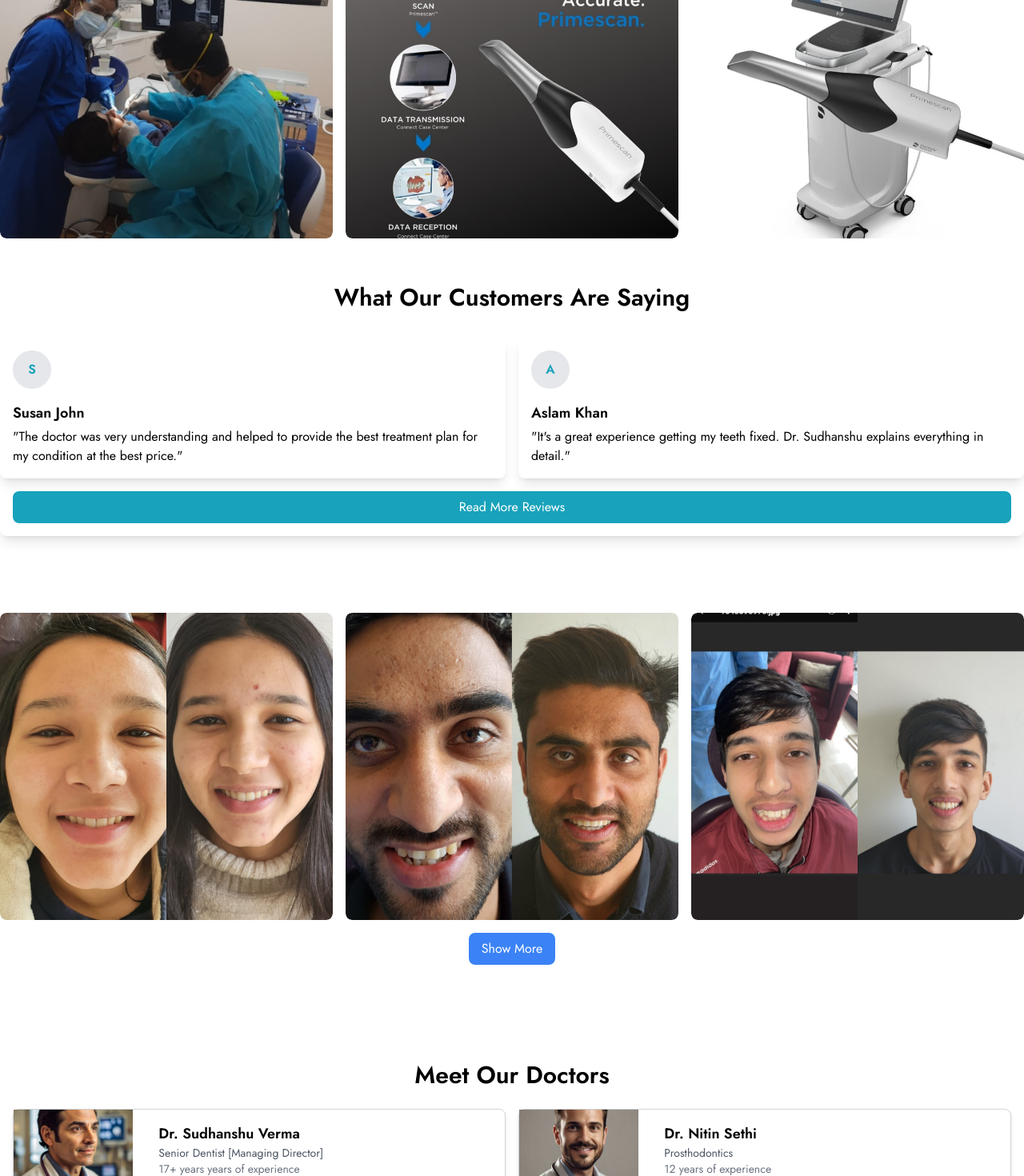
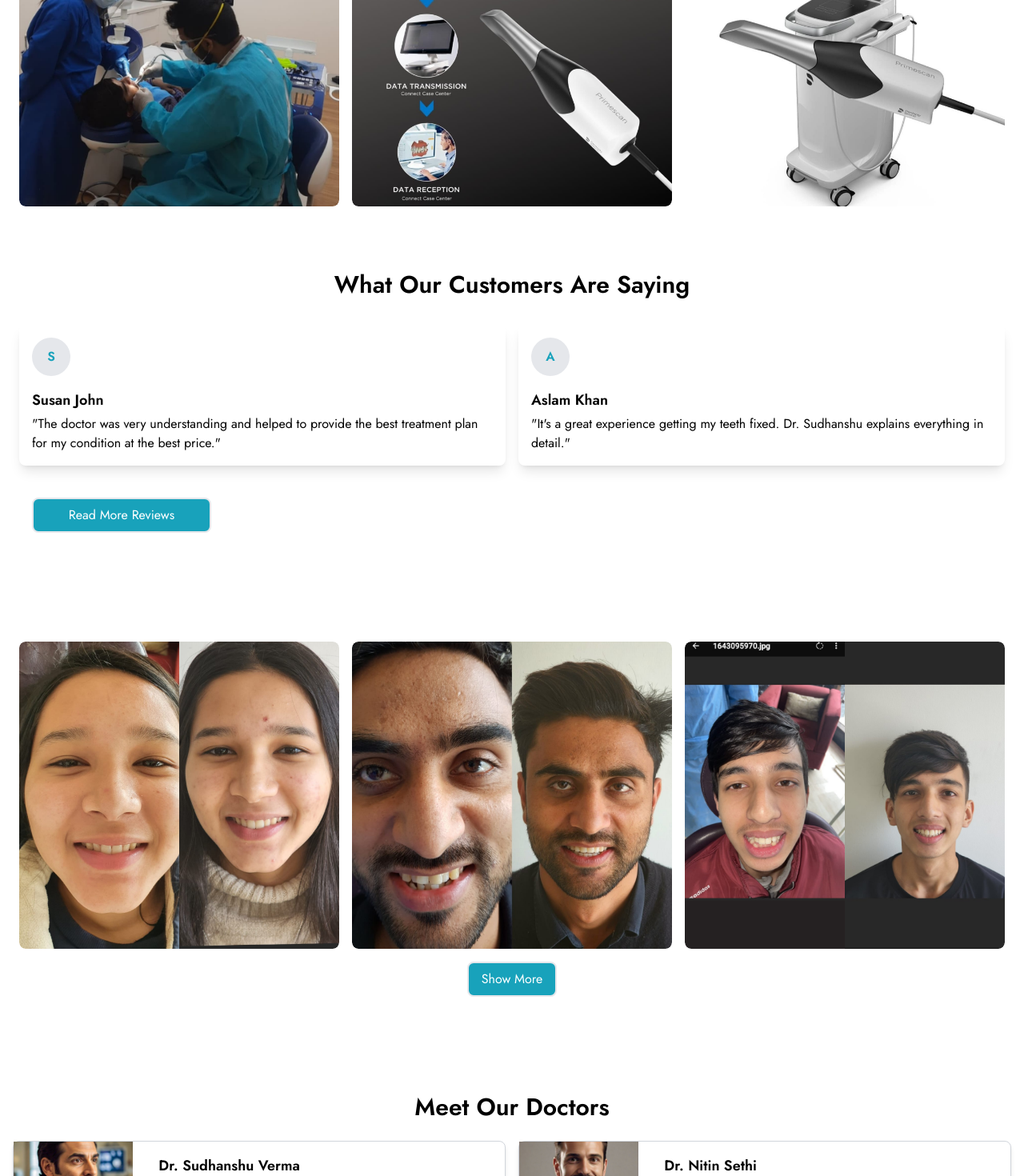
Before and after one commit to symbiote-ux/verma-dental-clinic, a Next.js app: page / in a window 1280 px wide. Shown: the part 3368-4838 px from the top of the page at 80% size. Built offline with nearby package versions, Linux system fonts and the light colour scheme.

Commit message:
Fix responsiveness

```diff
--- a/src/components/overview/ProductPhotoCollage.js
+++ b/src/components/overview/ProductPhotoCollage.js
@@ -3,9 +3,9 @@
 import Image from 'next/image';
 import Link from 'next/link';
 
-export const ProductPhotoCollage = ({ images, link = "" }) => {
+export const ProductPhotoCollage = ({ images, link = '' }) => {
   return (
-    <div className="relative w-full flex flex-col justify-center items-center overflow-y-auto py-6">
+    <div className="relative max-w-7xl flex flex-col justify-center items-center overflow-y-auto mx-auto p-6">
       {/* Photo Grid */}
       <div className="grid grid-cols-1 w-full sm:grid-cols-2 md:grid-cols-3 gap-4 h-full">
         {images.map((src, index) => (
@@ -25,12 +25,14 @@ export const ProductPhotoCollage = ({ images, link = "" }) => {
       </div>
 
       {/* Show More Button */}
-      {link && <Link
-        href={link}
-        className="mt-4 px-4 py-2 bg-blue-500 text-white rounded-lg hover:bg-blue-600 transition duration-200"
-      >
-        Show More
-      </Link>}
+      {link && (
+        <Link
+          href={link}
+          className="mt-4 px-4 py-2 bg-[#18A2BB] text-white rounded-lg hover:bg-white hover:text-[#18A2BB]  border-2 hover:border-[#18A2BB] transition duration-200"
+        >
+          Show More
+        </Link>
+      )}
     </div>
   );
 };
--- a/src/components/overview/review-overview.js
+++ b/src/components/overview/review-overview.js
@@ -3,7 +3,7 @@ import Link from 'next/link';
 
 export const ReviewOverview = () => {
   return (
-    <div className="mb-12 mt-8 max-w-7xl mx-auto">
+    <div className="mb-12 mt-8 max-w-7xl mx-auto p-6">
       <h2 className="text-2xl md:text-3xl font-bold text-center mb-8">
         What Our Customers Are Saying
       </h2>
@@ -20,8 +20,9 @@ export const ReviewOverview = () => {
             <div className="flex-grow">
               <h3 className="text-lg font-semibold mb-1">Susan John</h3>
               <p className="text-sm md:text-base">
-                &quot;The doctor was very understanding and helped to provide the
-                best treatment plan for my condition at the best price.&quot;
+                &quot;The doctor was very understanding and helped to provide
+                the best treatment plan for my condition at the best
+                price.&quot;
               </p>
             </div>
           </div>
@@ -34,18 +35,17 @@ export const ReviewOverview = () => {
             <div className="flex-grow">
               <h3 className="text-lg font-semibold mb-1">Aslam Khan</h3>
               <p className="text-sm md:text-base">
-                &quot;It&apos;s a great experience getting my teeth fixed. Dr. Sudhanshu
-                explains everything in detail.&quot;
+                &quot;It&apos;s a great experience getting my teeth fixed. Dr.
+                Sudhanshu explains everything in detail.&quot;
               </p>
             </div>
           </div>
-
         </div>
         {/* Button to Read More Reviews */}
-        <div className="bg-white p-4 shadow-lg rounded-lg flex flex-col justify-center gap-4 min-w-[300px] md:min-w-[400px]">
+        <div className="bg-white p-4 mt-6 rounded-lg flex flex-col justify-center gap-4 max-w-64">
           <Link
             href="/reviews"
-            className="bg-[#18A2BB] text-white py-2 px-6 rounded-lg text-center text-sm md:text-base hover:bg-[#0f4e5f] transition duration-300"
+            className="bg-[#18A2BB] text-white py-2 px-6 rounded-lg text-center text-sm md:text-base hover:text-[#18A2BB] hover:bg-white hover:border-[#18A2BB] border-2 transition duration-300"
           >
             Read More Reviews
           </Link>
--- a/src/components/overview/services-overview.js
+++ b/src/components/overview/services-overview.js
@@ -72,7 +72,7 @@ const ServicesSection = () => {
       {/* View More / View Less Button */}
       <div className="text-center mt-8">
         <button
-          className="text-white bg-[#18A2BB] px-4 py-2 rounded-lg hover:bg-white  hover:text-[#18A2BB] focus:outline-none focus:ring-2 focus:ring-[#18A2BB]"
+          className="sm:hidden text-white bg-[#18A2BB] px-4 py-2 rounded-lg hover:bg-white border-2  hover:text-[#18A2BB] hover:border-[#18A2BB] focus:outline-none focus:ring-2 focus:ring-[#18A2BB]"
           onClick={toggleShowAll}
         >
           {showAll ? 'View Less' : 'View More'}
```
